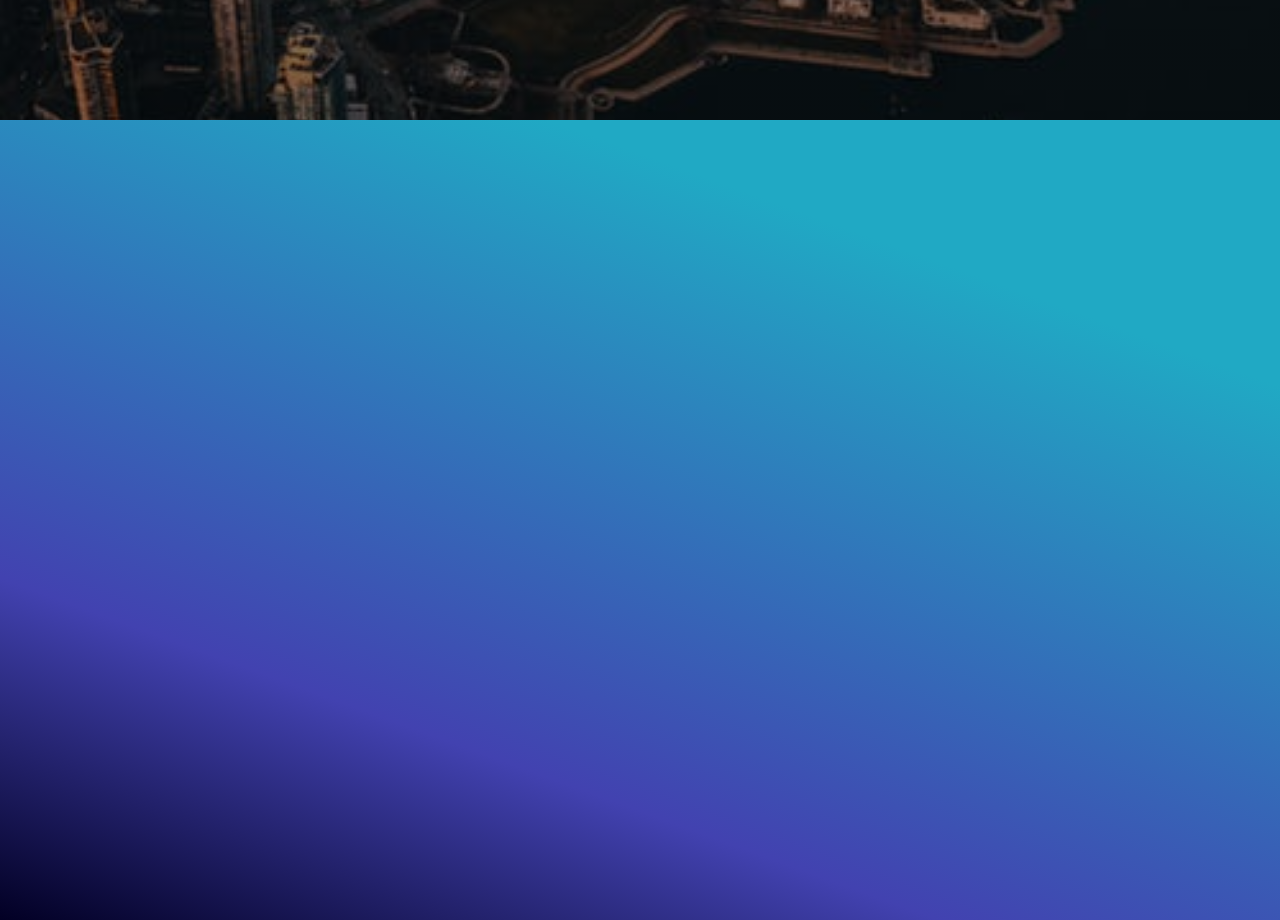
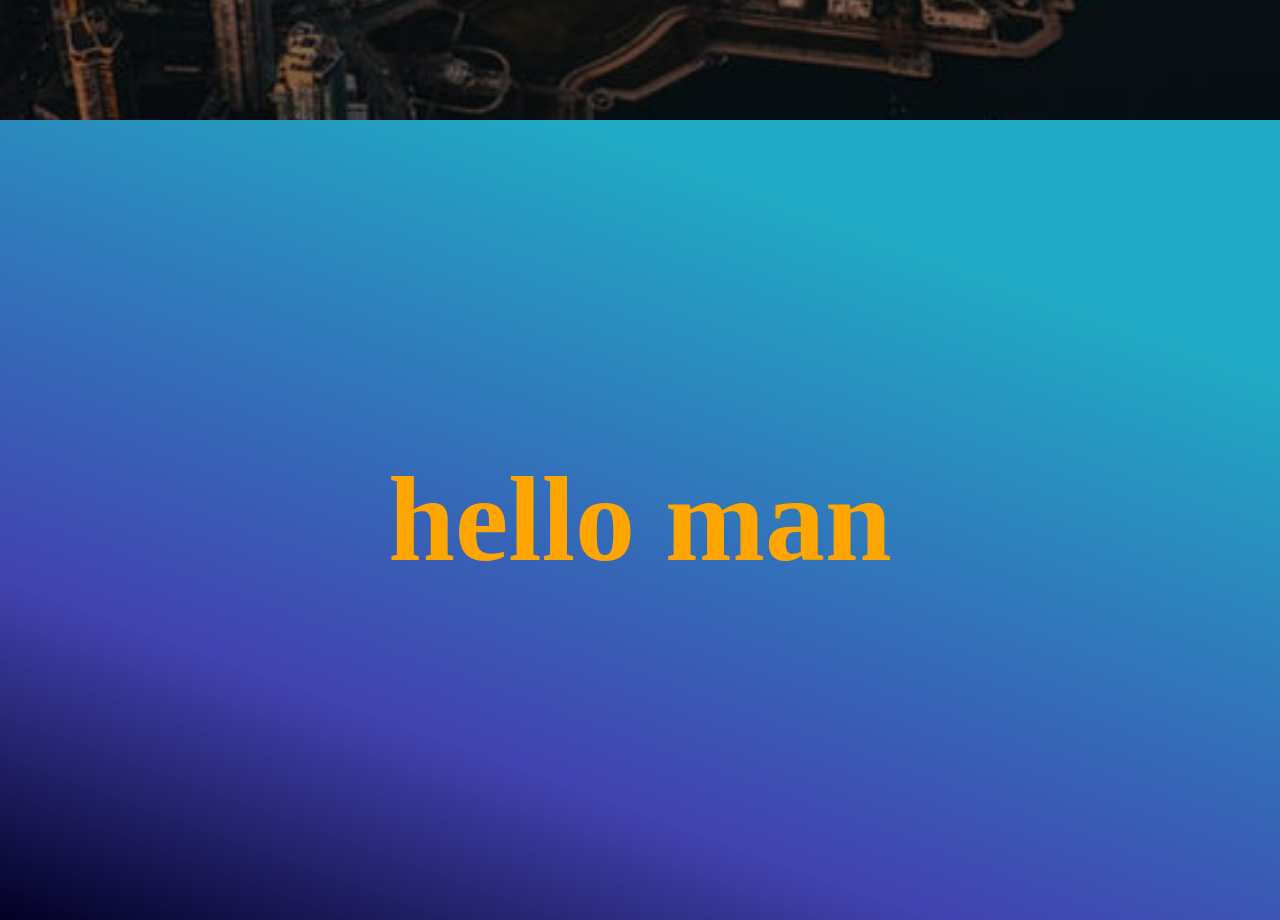
Before and after one commit to quangvuminh2000/HTML-CSS, a plain HTML site: page CSS/Combined-Background/index.html in a window 1280 px wide. Shown: the part 1480-2400 px from the top of the page. Drawn offline with Linux system fonts and the light colour scheme.

Commit message:
Add heading 1 to color-generator div

```diff
--- a/CSS/Combined-Background/index.html
+++ b/CSS/Combined-Background/index.html
@@ -13,6 +13,8 @@
     <div class="header">
       <h1>hello people</h1>
     </div>
-    <div class="color-generator"></div>
+    <div class="color-generator">
+      <h1>hello man</h1>
+    </div>
   </body>
 </html>
```
